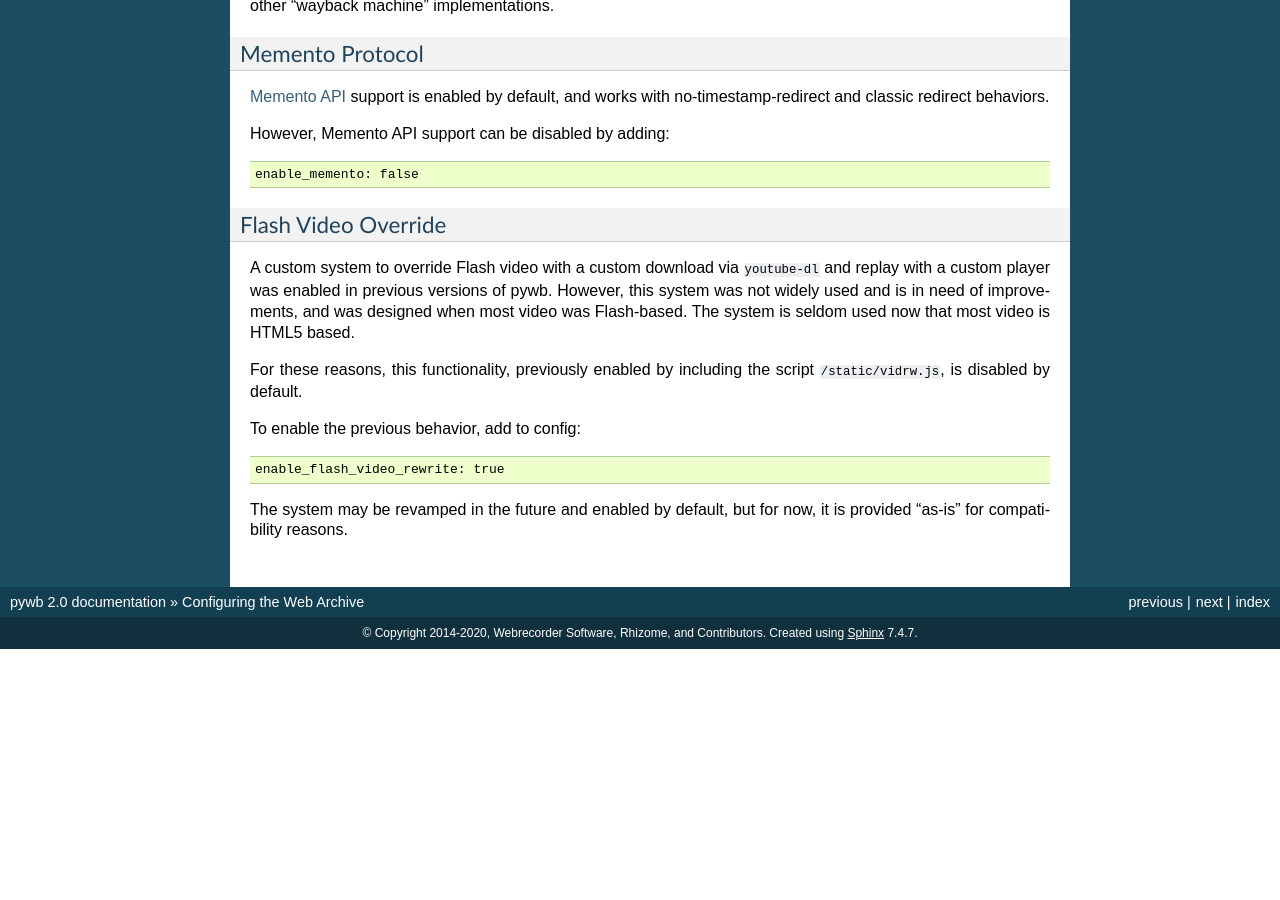
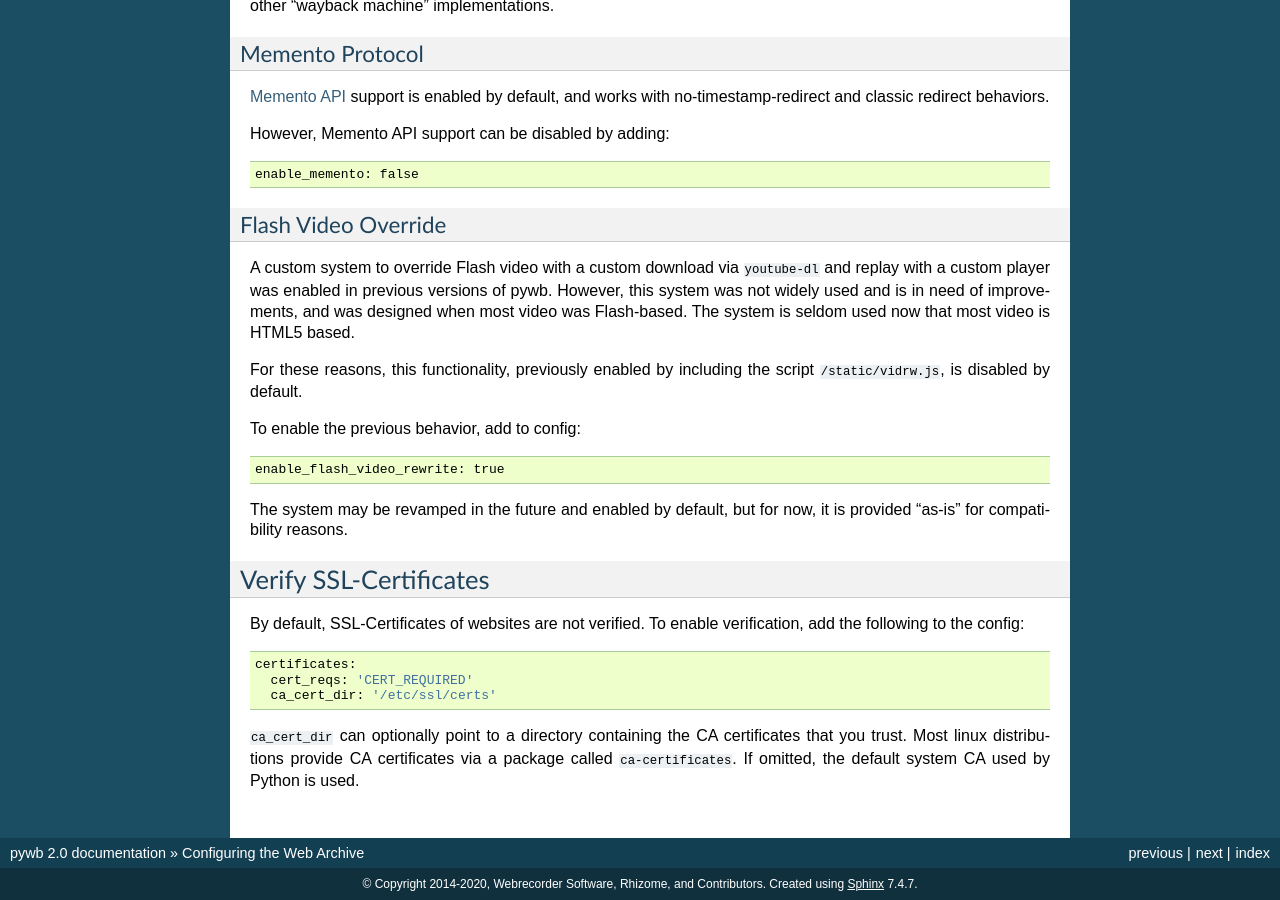
Before and after one commit to webrecorder/pywb, a Sphinx documentation site: the page built from docs/manual/configuring.rst, in a window 1280 px wide and 900 px high, scrolled down 9882 px. Built offline with Sphinx 7.4.7, drawn with Linux system fonts in a browser that asks for light colours; pages that are not in the unit, such as notebooks, are missing from menus; before the commit the page ends 10531 px from its top, so only the background shows below that; some of the changed text lies outside the part shown.

Commit message:
Add documentation for new certificate configuration options
Signed-off-by: Lukas Straub <lukasstraub2@web.de>

```diff
--- a/docs/manual/configuring.rst
+++ b/docs/manual/configuring.rst
@@ -553,3 +553,15 @@ To enable the previous behavior, add to config::
   enable_flash_video_rewrite: true
 
 The system may be revamped in the future and enabled by default, but for now, it is provided "as-is" for compatibility reasons.
+
+Verify SSL-Certificates
+-----------------------
+
+By default, SSL-Certificates of websites are not verified. To enable verification, add the following to the config::
+
+  certificates:
+    cert_reqs: 'CERT_REQUIRED'
+    ca_cert_dir: '/etc/ssl/certs'
+
+``ca_cert_dir`` can optionally point to a directory containing the CA certificates that you trust. Most linux distributions provide CA certificates via a package called ``ca-certificates``.
+If omitted, the default system CA used by Python is used.
```
